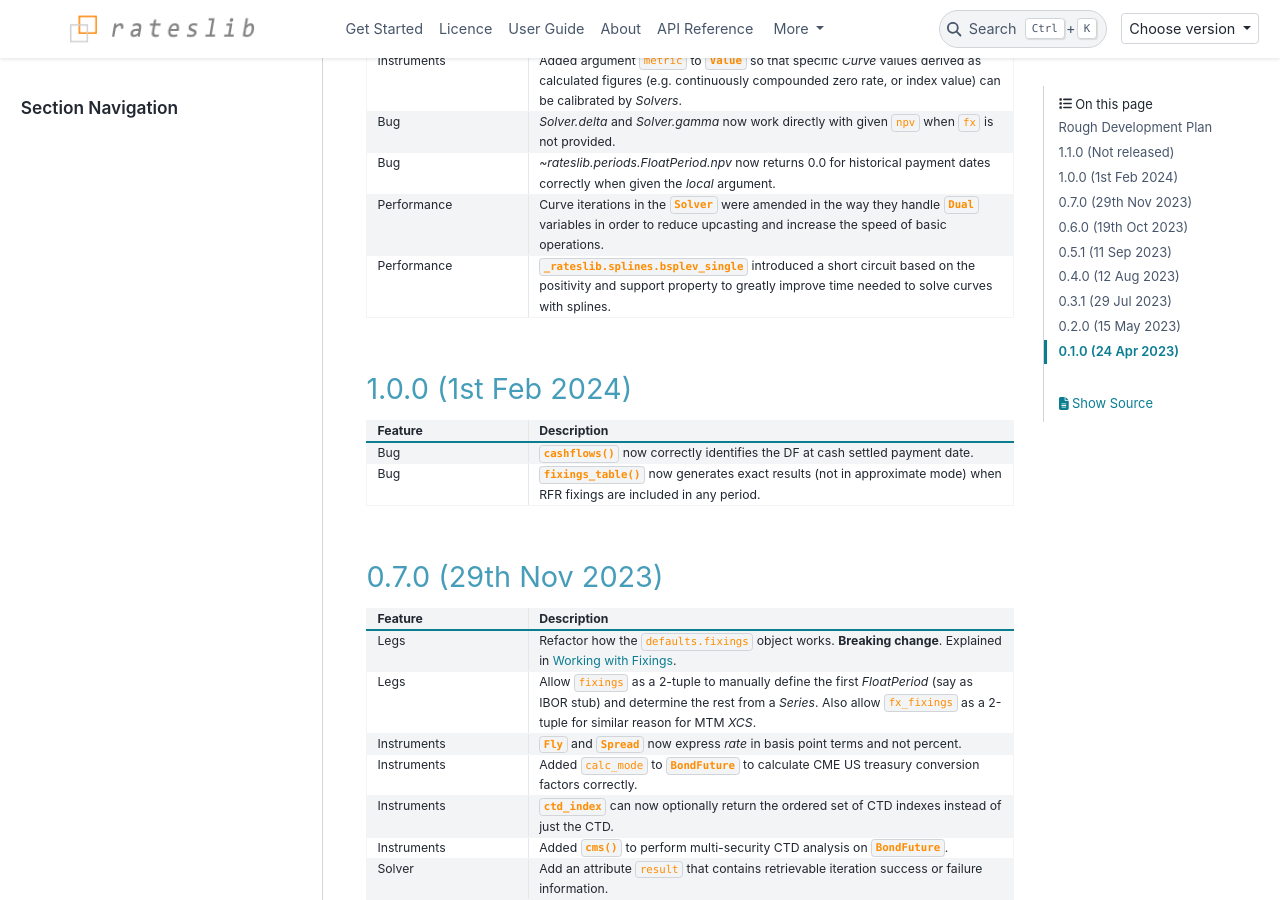
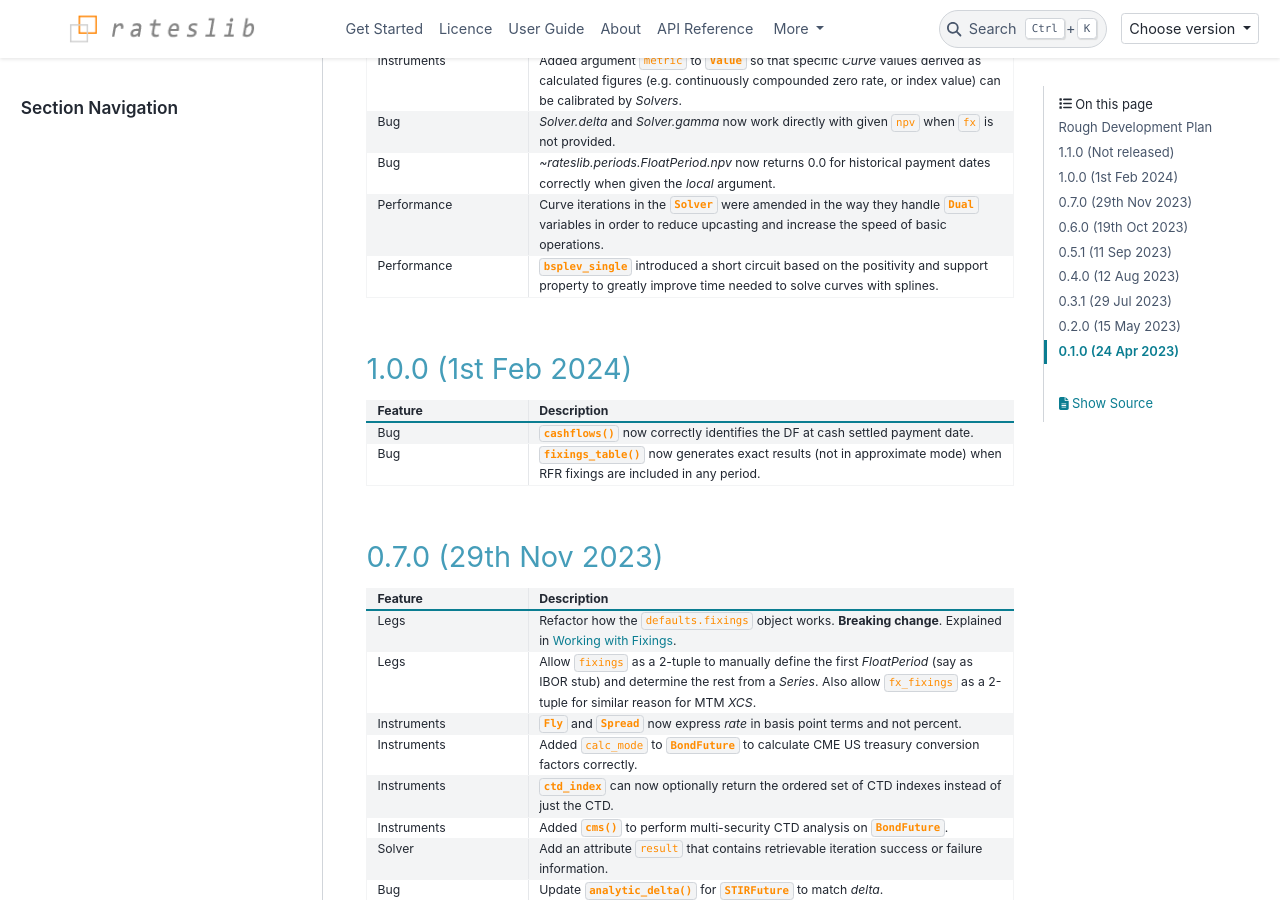
Before and after one commit to attack68/rateslib, a Sphinx documentation site: the page built from docs/source/i_whatsnew.rst, in a window 1280 px wide and 900 px high, scrolled down 860 px. Built offline with Sphinx 7.4.7 and the PyData theme 0.15.4, drawn with Linux system fonts in a browser that asks for light colours; comment, search, counter and statistics services are not loaded; cross-references to code outside the pages are shown as plain code.

```diff
--- a/docs/source/i_whatsnew.rst
+++ b/docs/source/i_whatsnew.rst
@@ -70,7 +70,7 @@ email contact through **rateslib@gmail.com**.
      - Curve iterations in the :class:`~rateslib.solver.Solver` were amended in the way they handle
        :class:`~rateslib.dual.Dual` variables in order to reduce upcasting and increase the speed of basic operations.
    * - Performance
-     - :class:`_rateslib.splines.bsplev_single` introduced a short circuit based on the positivity and support
+     - :class:`~rateslib.splines.bsplev_single` introduced a short circuit based on the positivity and support
        property to greatly improve time needed to solve curves with splines.
 
 
```
